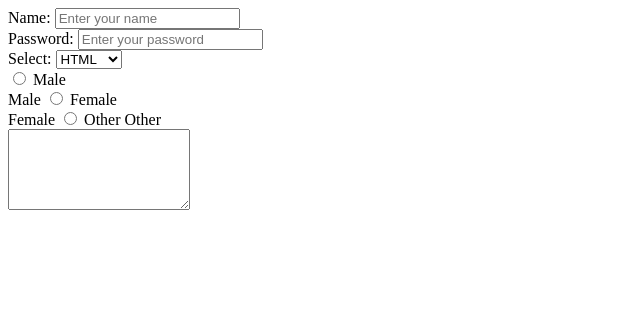
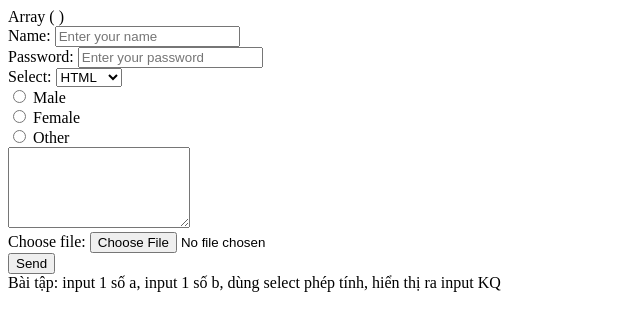
Before and after one commit to EternityGH/PHP, a PHP site: page /form/index.php in a window 1280 px wide. Shown: the top 331 px of the page, without its empty margins (0-640 px from the left). Run offline with PHP 8.4, Linux system fonts and the light colour scheme.

Commit message:
Add index

```diff
--- a/form/index.php
+++ b/form/index.php
@@ -6,35 +6,42 @@
     <meta http-equiv="X-UA-Compatible" content="ie=edge">
     <title>Form</title>
 </head>
+<?php
+    print_r($_GET);
+?>
 <body>
-    <form id="form-contact" action="">
+    <form metohd="GET">
         <div>
-            Name: <input type="text" placeholder="Enter your name">
+            Name: <input type="text" placeholder="Enter your name" name="txtName">
         </div>
         <div>
             Password: <input type="password" placeholder="Enter your password">
         </div>
         <div>
             Select:
-            <select>
-
-                <option>HTML</option>
-                <option>CSS</option>
-                <option>PHP</option>
-                <option>Laravel</option>
+            <select name="subject">
+                <option value="html">HTML</option>
+                <option value="css">CSS</option>
+                <option value="php">PHP</option>
+                <option value="laravel">Laravel</option>
             </select>
         </div>
         <div>
-                <input type="radio" name="gender" id="Male"> Male<br>
-                    <label for="female">Male</label>
-                <input type="radio" name="gender" id="Femail"> Female<br>
-                    <label for="female">Female</label>
-                <input type="radio" name="gender" id="Other"> Other
-                    <label for="female">Other</label>
+                <input type="radio" name="gender" id="Male">
+                    <label for="Male">Male</label><br>
+                <input type="radio" name="gender" id="Female">
+                    <label for="Female">Female</label><br>
+                <input type="radio" name="gender" id="Other">
+                    <label for="Other">Other</label>
         </div>
         <div>
             <textarea col="30" rows="5"></textarea>
         </div>
+        <div>
+            Choose file: <input type="file">
+        </div>
+        <button type="submit">Send</button>
     </form>
 </body>
 </html>
+Bài tập: input 1 số a, input 1 số b, dùng select phép tính, hiển thị ra input KQ
```
